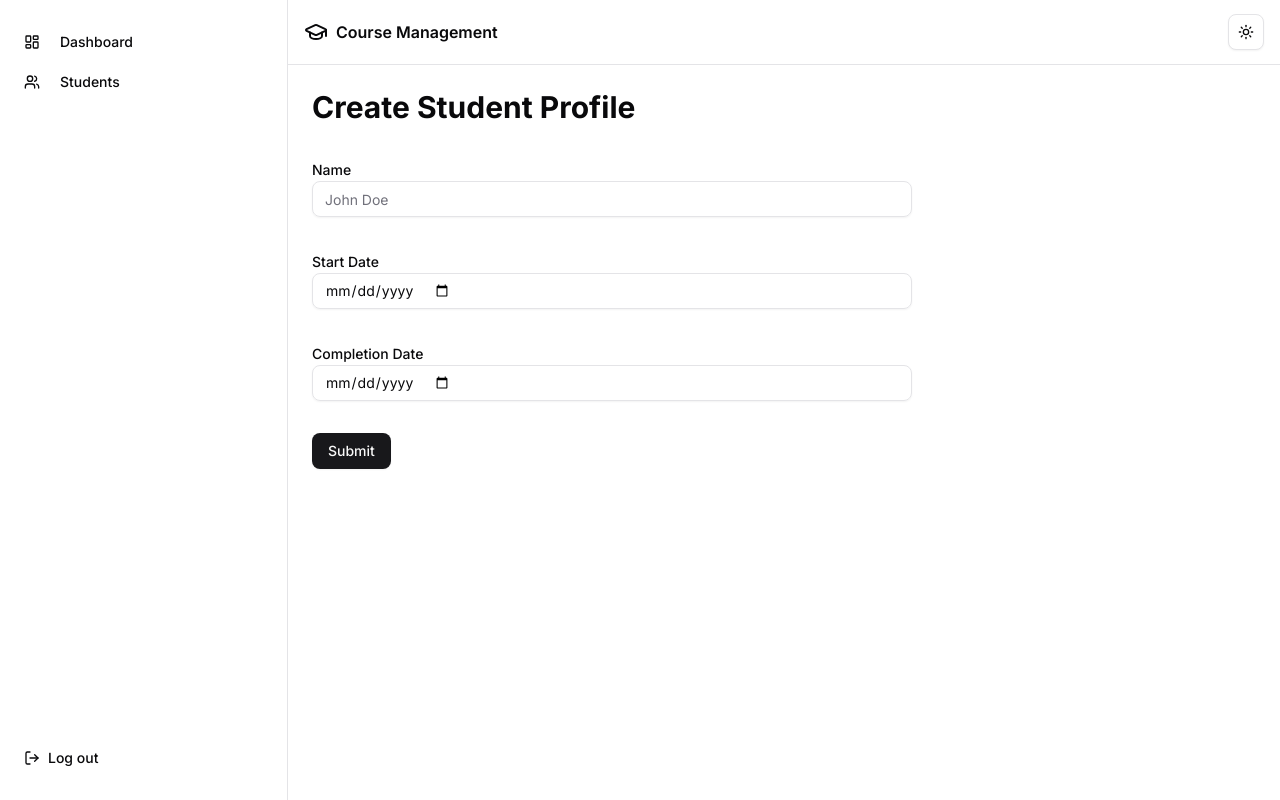
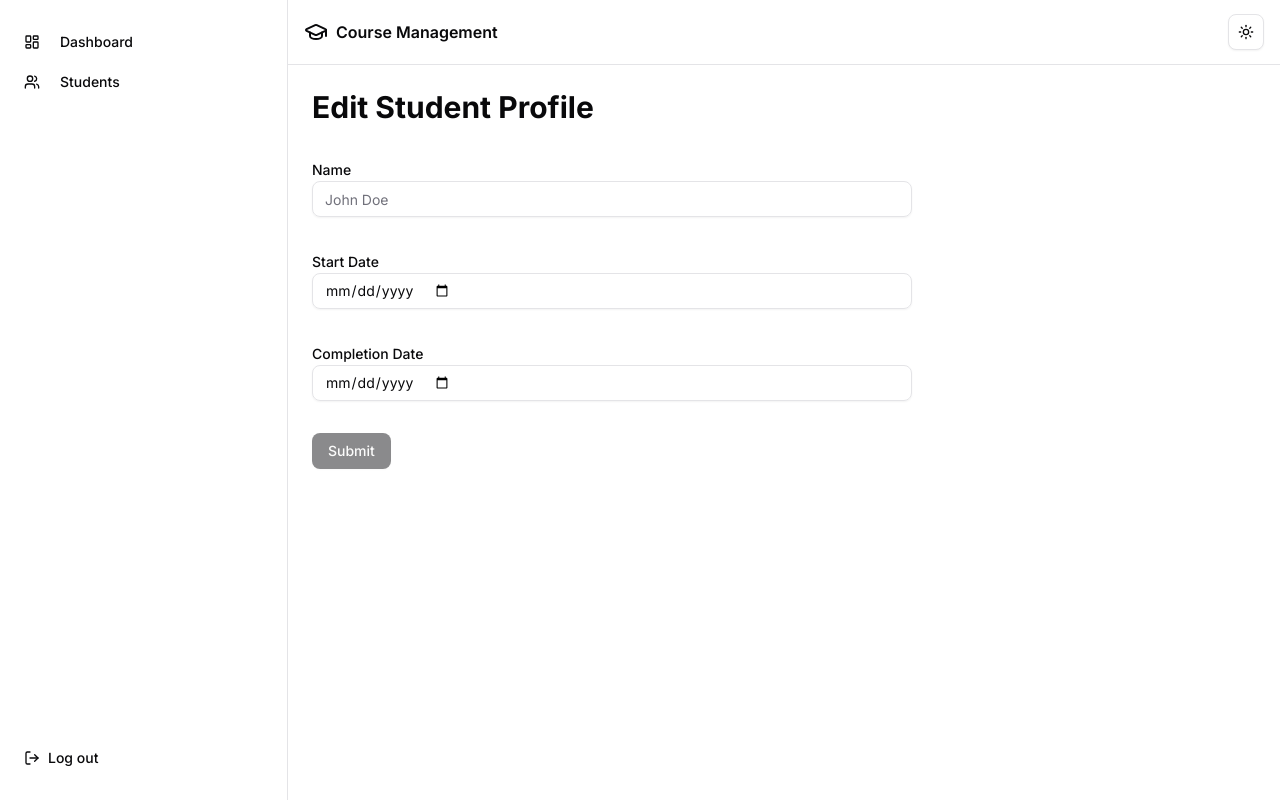
Before and after one commit to saifscripts/delibhaiit-frontend, a Next.js app: page /dashboard/students/edit/1 in a window 1280 px wide. Built offline with nearby package versions, Linux system fonts and the light colour scheme; no server answers.

Commit message:
update edit form

```diff
--- a/src/app/(dashboard)/dashboard/students/edit/[certificateId]/page.tsx
+++ b/src/app/(dashboard)/dashboard/students/edit/[certificateId]/page.tsx
@@ -10,8 +10,11 @@ import {
   FormMessage,
 } from '@/components/ui/form';
 import { Input } from '@/components/ui/input';
-import { useCreateStudent } from '@/hooks/student.hook';
+import { useCreateStudent, useGetStudent } from '@/hooks/student.hook';
 import { zodResolver } from '@hookform/resolvers/zod';
+import { format, parseISO } from 'date-fns';
+import { useParams } from 'next/navigation';
+import { useEffect } from 'react';
 import { useForm } from 'react-hook-form';
 import * as z from 'zod';
 
@@ -23,16 +26,38 @@ const formSchema = z.object({
   completionDate: z.string(),
 });
 
-export default function AddStudentPage() {
+export default function EditStudentPage() {
+  const { certificateId } = useParams() as { certificateId: string };
+  const { student, isLoading } = useGetStudent(certificateId);
+
   const { mutate: createStudent, isPending } = useCreateStudent();
+
   const form = useForm<z.infer<typeof formSchema>>({
     resolver: zodResolver(formSchema),
     defaultValues: {
-      name: '',
-      startDate: '',
-      completionDate: '',
+      name: student?.name || '',
+      startDate: student?.startDate
+        ? format(parseISO(student?.startDate), 'yyyy-MM-dd')
+        : '',
+      completionDate: student?.completionDate
+        ? format(parseISO(student?.completionDate), 'yyyy-MM-dd')
+        : '',
     },
   });
+
+  useEffect(() => {
+    console.log({ student });
+    form.reset({
+      name: student?.name,
+      startDate: student?.startDate
+        ? format(parseISO(student?.startDate), 'yyyy-MM-dd')
+        : '',
+      completionDate: student?.completionDate
+        ? format(parseISO(student?.completionDate), 'yyyy-MM-dd')
+        : '',
+    });
+    // eslint-disable-next-line react-hooks/exhaustive-deps
+  }, [student]);
 
   function onSubmit(values: z.infer<typeof formSchema>) {
     createStudent(values);
@@ -40,7 +65,7 @@ export default function AddStudentPage() {
 
   return (
     <div className="p-6">
-      <h1 className="text-3xl font-bold">Create Student Profile</h1>
+      <h1 className="text-3xl font-bold">Edit Student Profile</h1>
       <div className="mt-8 max-w-[600px]">
         <Form {...form}>
           <form onSubmit={form.handleSubmit(onSubmit)} className="space-y-8">
@@ -83,7 +108,7 @@ export default function AddStudentPage() {
                 </FormItem>
               )}
             />
-            <Button type="submit" disabled={isPending}>
+            <Button type="submit" disabled={isPending || isLoading}>
               Submit
             </Button>
           </form>
```
